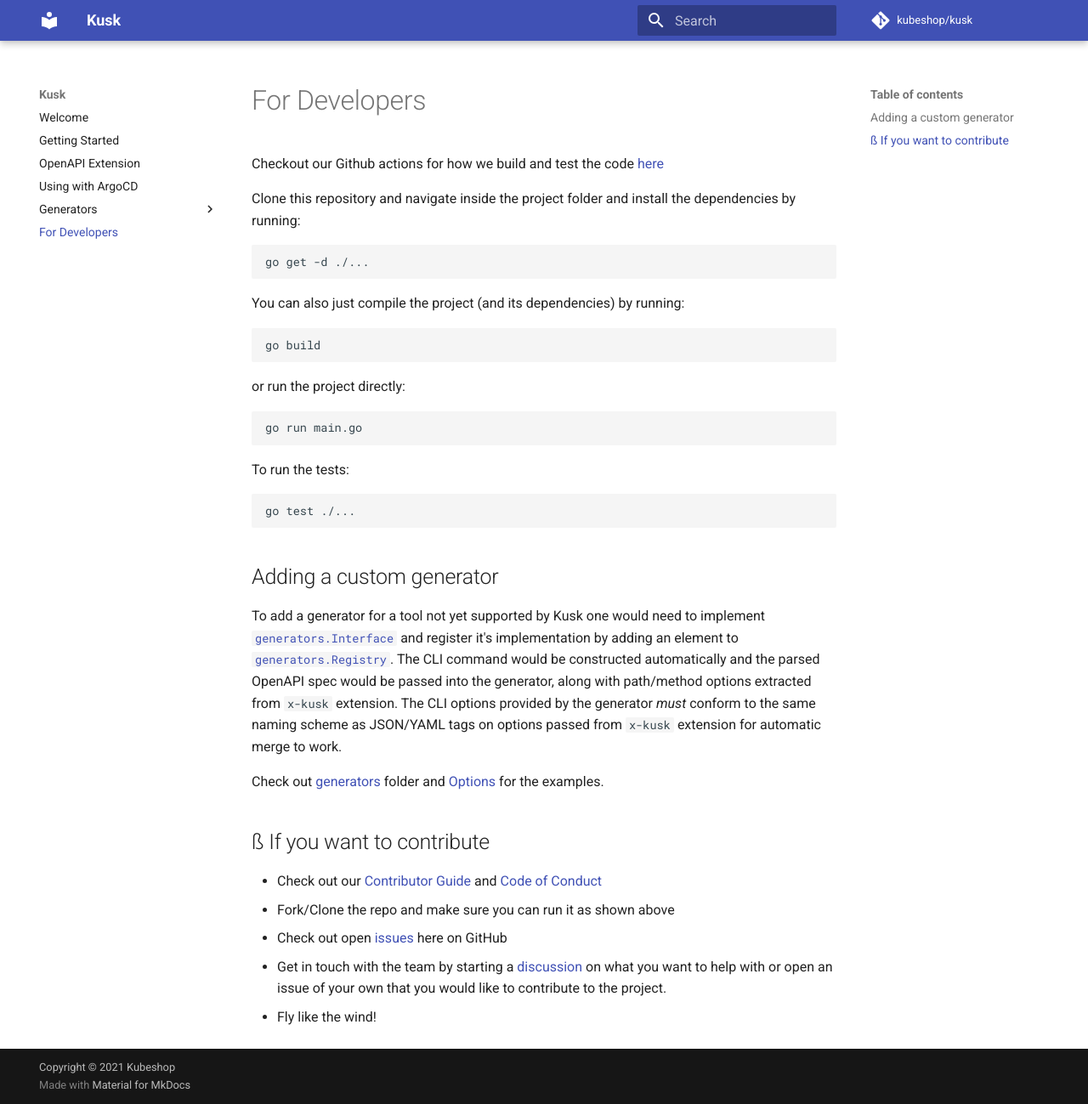
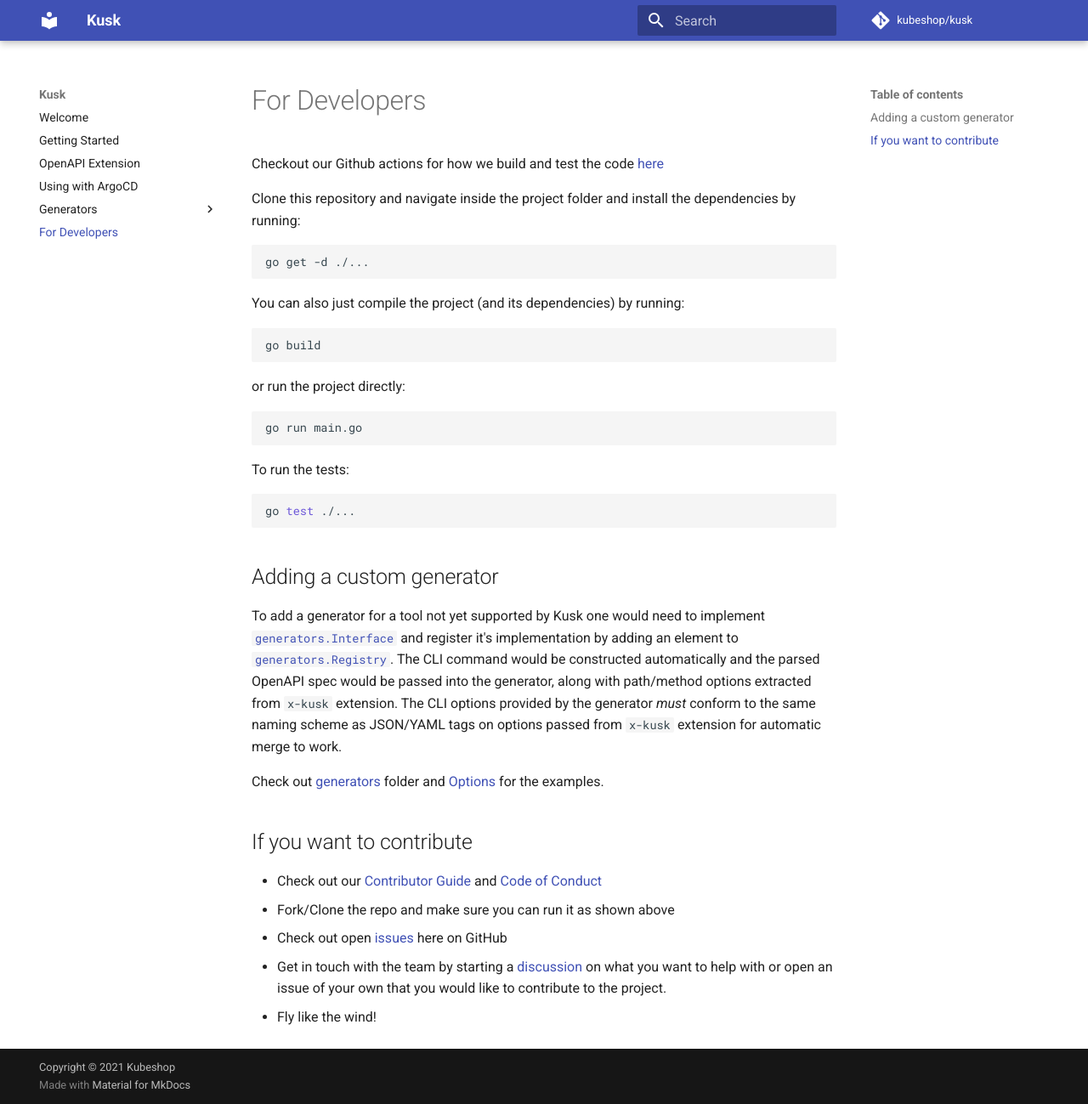
Before and after one commit to kubeshop/kusk-gen, an MkDocs documentation site: the page built from docs/development.md, in a window 1280 px wide and 1299 px high. Shown: the whole window at 85% size. Built offline with MkDocs 1.6.1 and Material for MkDocs 9.7.7, drawn with Linux system fonts in a browser that asks for light colours; comment, search, counter and statistics services are not loaded.

Commit message:
docs: fixed syntax highlighting

```diff
--- a/docs/development.md
+++ b/docs/development.md
@@ -32,7 +32,7 @@
 
 Check out [generators](https://github.com/kubeshop/kusk/blob/main/generators) folder and [Options](https://github.com/kubeshop/kusk/blob/main/options/options.go) for the examples.
 
-##ß If you want to contribute
+## If you want to contribute
 
 - Check out our [Contributor Guide](https://github.com/kubeshop/.github/blob/main/CONTRIBUTING.md) and
   [Code of Conduct](https://github.com/kubeshop/.github/blob/main/CODE_OF_CONDUCT.md)
--- a/mkdocs.yml
+++ b/mkdocs.yml
@@ -39,4 +39,9 @@
       find what they're searching for. With your consent, you're helping us to
       make our documentation better.
 
+markdown_extensions:
+  - pymdownx.highlight
+  - pymdownx.superfences
+  - pymdownx.inlinehilite
+
 copyright: Copyright &copy; 2021 <a href="https://kubeshop.io">Kubeshop</a>
```
